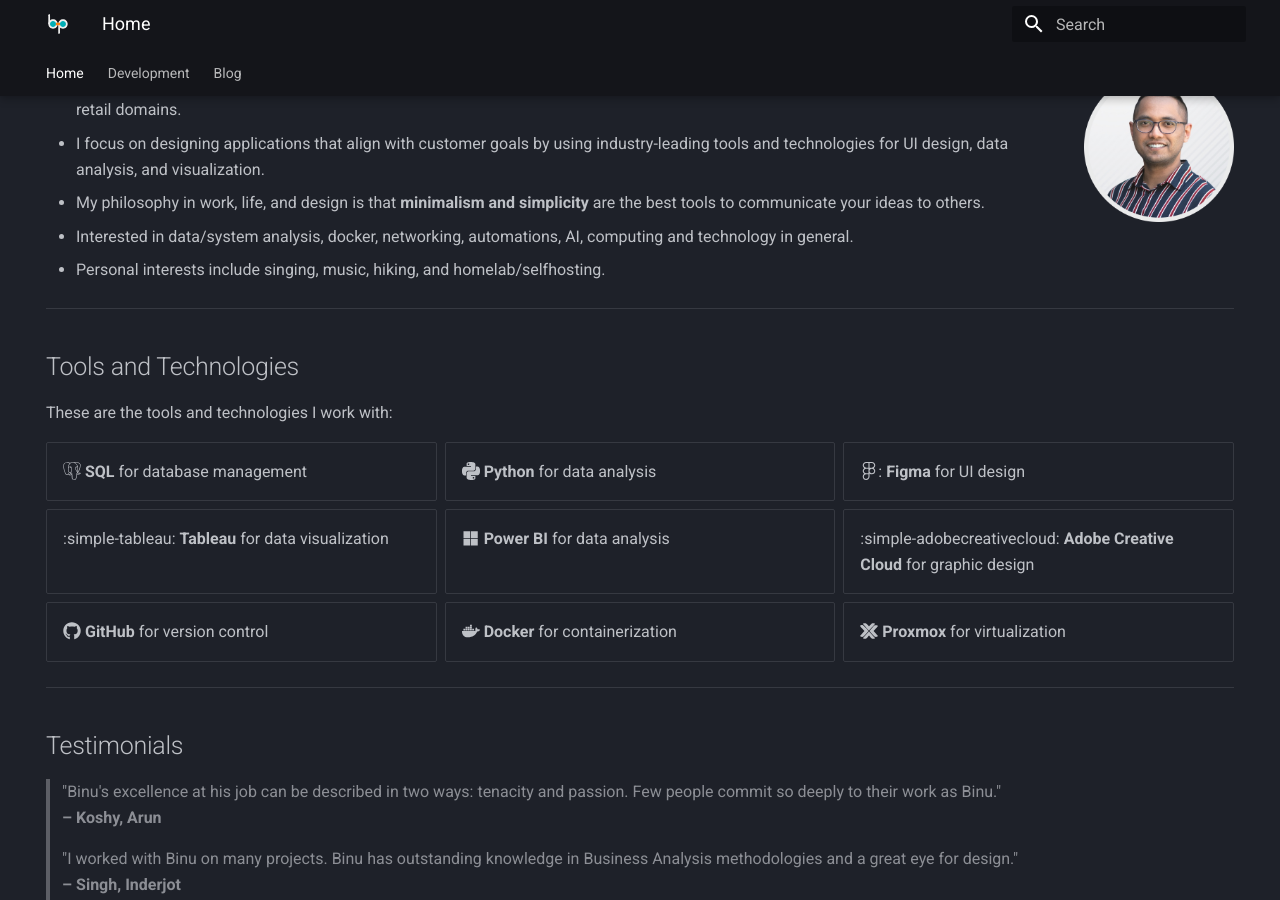
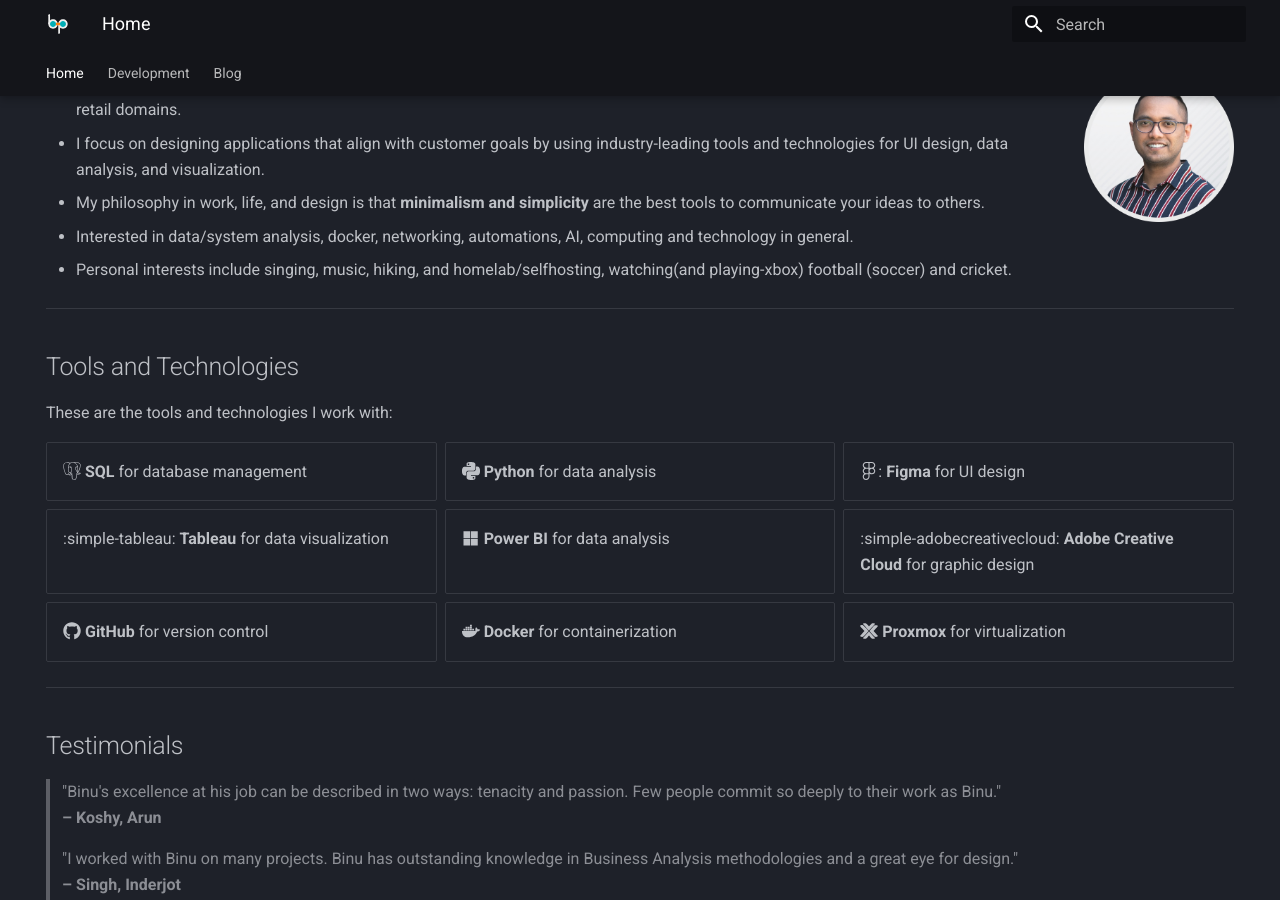
Before and after one commit to binuengoor/binupradeep-mkdocs, an MkDocs documentation site: the page built from docs/index.md, in a window 1280 px wide and 900 px high, scrolled down 324 px. Built offline with MkDocs 1.6.1 and Material for MkDocs 9.7.7, drawn with Linux system fonts in a browser that asks for light colours.

Commit message:
updated index.md

```diff
--- a/docs/index.md
+++ b/docs/index.md
@@ -22,7 +22,7 @@
 - I focus on designing applications that align with customer goals by using industry-leading tools and technologies for UI design, data analysis, and visualization.
 - My philosophy in work, life, and design is that **minimalism and simplicity** are the best tools to communicate your ideas to others.
 - Interested in data/system analysis, docker, networking, automations, AI, computing and technology in general.
-- Personal interests include singing, music, hiking, and homelab/selfhosting.
+- Personal interests include singing, music, hiking, and homelab/selfhosting, watching(and playing-xbox) football (soccer) and cricket.
 
 ---
 
```
